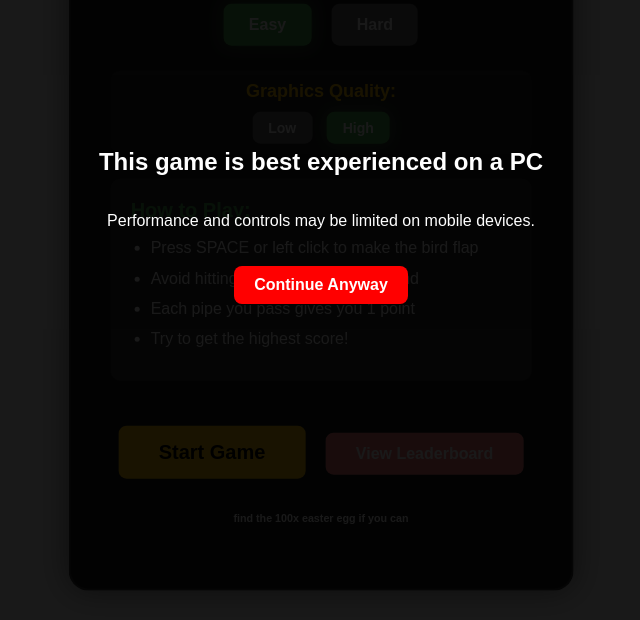
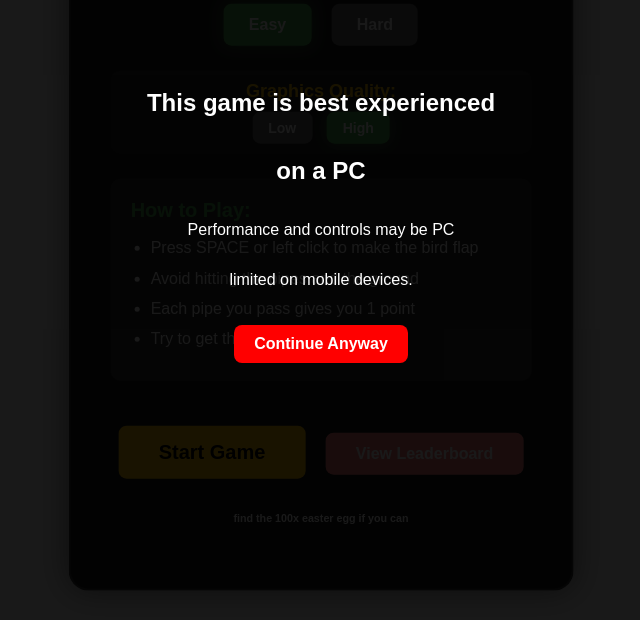
Before and after one commit to adarshvinayak/flappy_bird_3d, a plain HTML site: page index.html in a window 1280 px wide. Shown: the part 180-800 px from the top of the page, without its empty margins (319-959 px from the left). Drawn offline with nearby package versions, Linux system fonts and the light colour scheme; a script that the page names is missing.

Commit message:
Update index.html

```diff
--- a/index.html
+++ b/index.html
@@ -304,8 +304,10 @@
     justify-content: center;
     text-align: center;
 ">
-    <h2>This game is best experienced on a PC</h2>
-    <p>Performance and controls may be limited on mobile devices.</p>
+    <h2>This game is best experienced</h2>
+<h2>on a PC</h2>
+    <p>Performance and controls may be PC</p>
+<p>limited on mobile devices.</p>
     <button id="continue-btn" style="
         margin-top: 20px;
         padding: 10px 20px;
```
